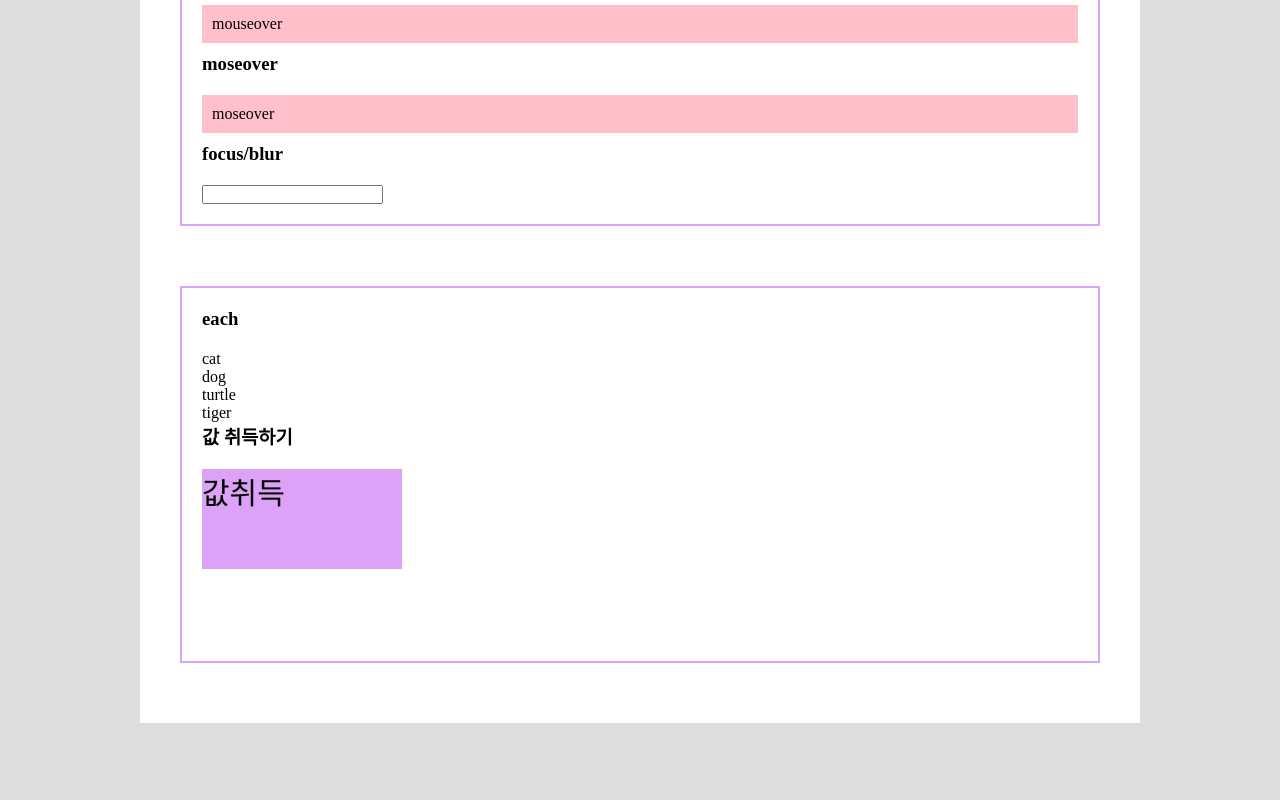
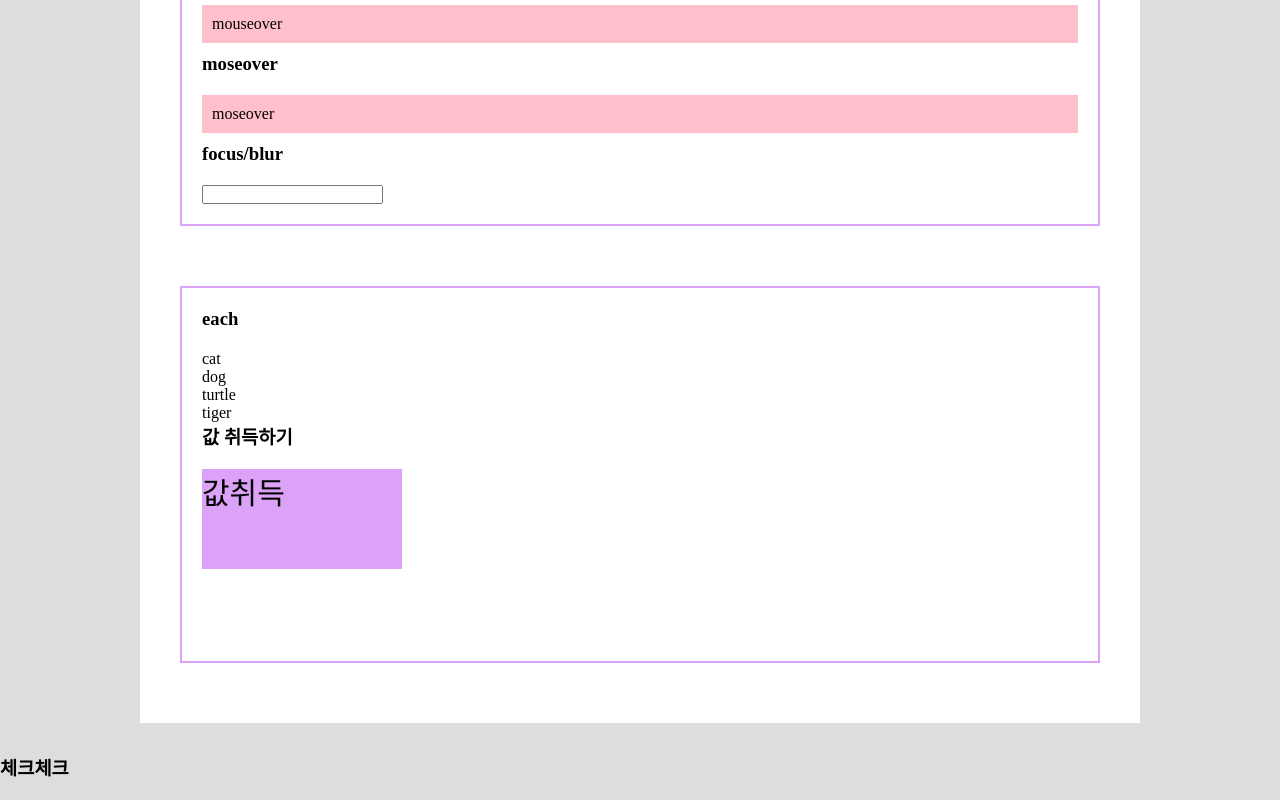
Before and after one commit to pyoojun/study, a plain HTML site: page jquery001/01.jquery_select/06_객체조작/object/index1.html in a window 1280 px wide. Shown: the part 3163-3963 px from the top of the page. Before the commit the page ends 3916 px from the top, so only its background shows below. Drawn offline with Linux system fonts and the light colour scheme.

Commit message:
first commit

```diff
--- a/jquery001/01.jquery_select/06_객체조작/object/index1.html
+++ b/jquery001/01.jquery_select/06_객체조작/object/index1.html
@@ -136,5 +136,7 @@
         </div>
         </div>
    </div>
+
+   <h3>체크체크</h3>
 </body>
 </html>
```
